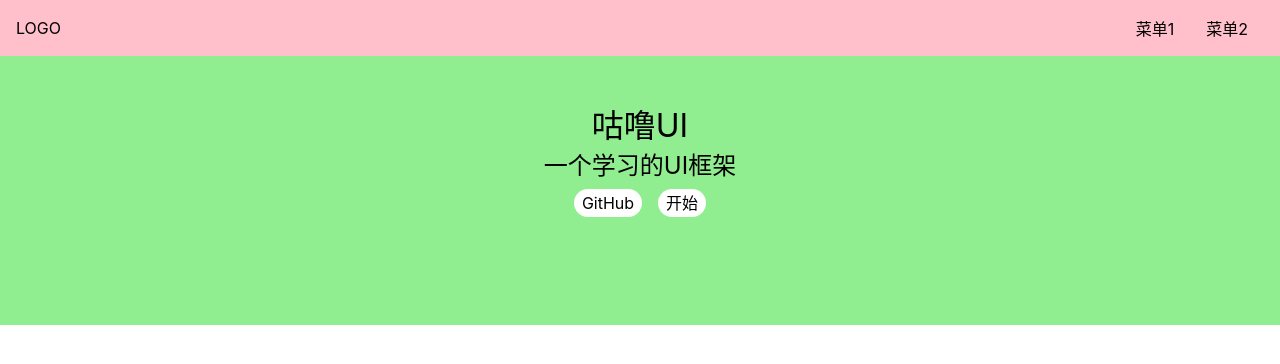
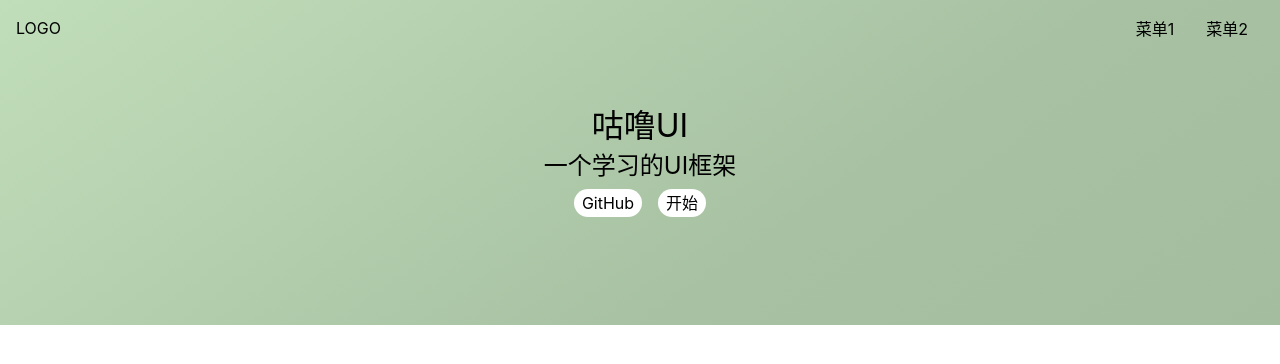
Before and after one commit to snk986/akat-ui-sourceCode-website, a Vue app: page / in a window 1280 px wide. Shown: the top 364 px of the page. Built offline with nearby package versions, Linux system fonts and the light colour scheme.

Commit message:
css背景渐变色

```diff
--- a/src/components/Topnav.vue
+++ b/src/components/Topnav.vue
@@ -23,7 +23,6 @@ import { inject, Ref } from 'vue'
 </script>
 <style lang="scss" scoped>
   .topnav {
-  background: pink;
   display: flex;
   position: fixed;
   top: 0;
--- a/src/views/Doc.vue
+++ b/src/views/Doc.vue
@@ -75,6 +75,7 @@ aside {
   left: 0;
   padding-top: 70px;
   height: 100%;
+  z-index: 9;
   > h2 {
     margin-bottom: 4px;
   }
--- a/src/views/Home.vue
+++ b/src/views/Home.vue
@@ -1,5 +1,5 @@
 <template>
-  <div>
+  <div class="topnavAndBanner">
     <Topnav/>
     <div class="banner">
       <h1>咕噜UI</h1>
@@ -18,13 +18,15 @@ export default {
 }
 </script>
 <style lang="scss" scoped>
+  .topnavAndBanner {
+    background: linear-gradient(145deg, rgba(193,222,186,1) 0%, rgba(167,193,162,1) 64%, rgba(164,189,159,1) 100%);
+  }
   .banner {
   padding: 100px 0;
   display: flex;
   justify-content: center;
   align-items: center;
   flex-direction: column;
-  background: lightgreen;
   > .actions{
     padding: 8px 0;
     a {
```
